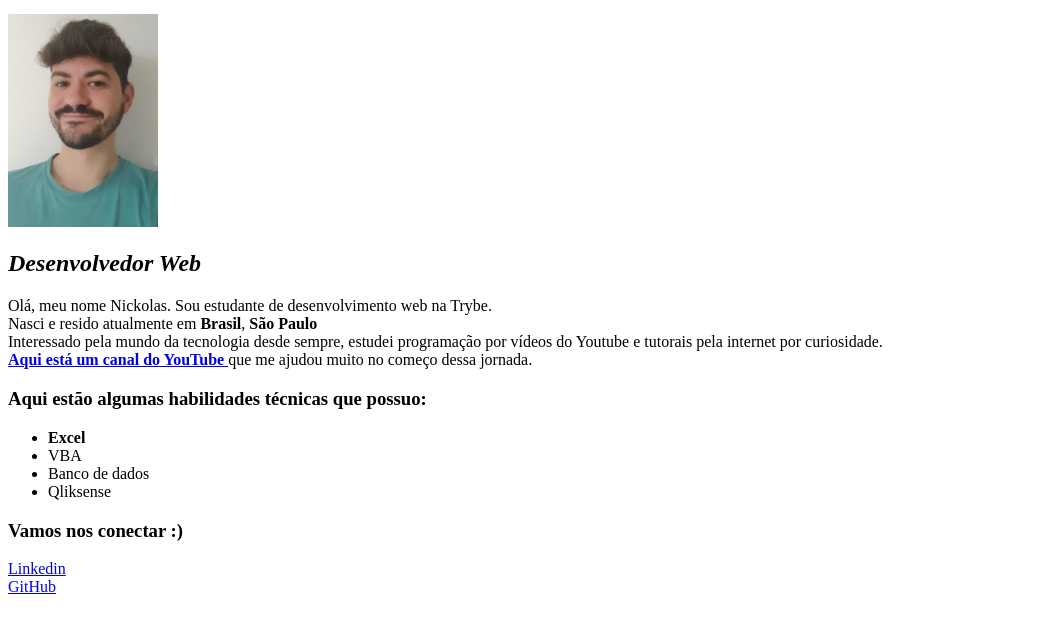
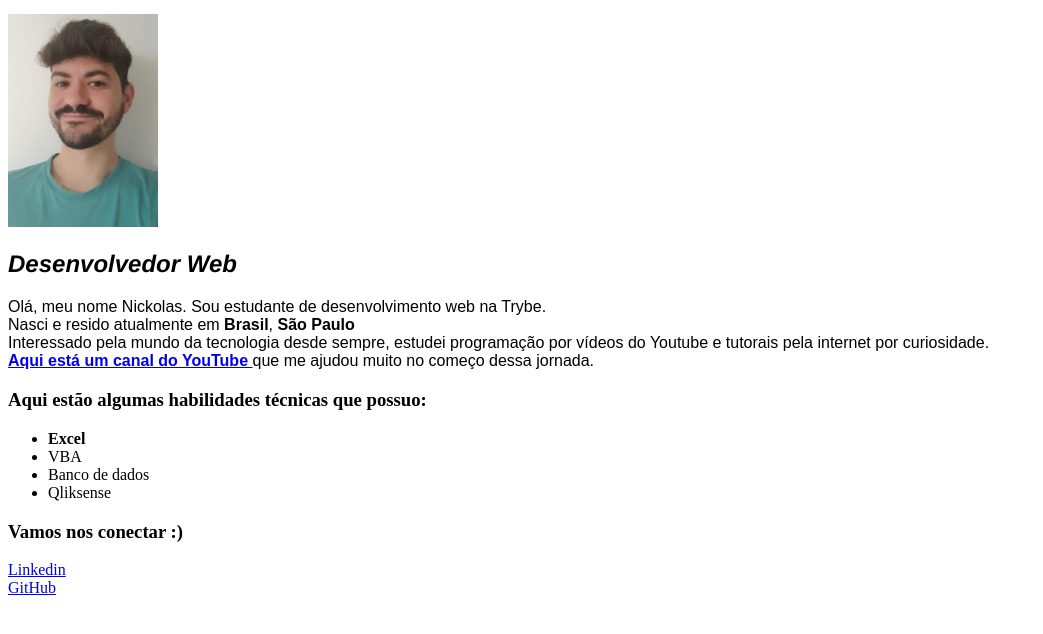
Before and after one commit to nickolasvm/nickolasvm.github.io, a plain HTML site: page index.html in a window 1280 px wide. Shown: the part 154-788 px from the top of the page, without its empty margins (0-1043 px from the left). Drawn offline with Linux system fonts and the light colour scheme.

Commit message:
fontes diferentes em nome e descrição

```diff
--- a/index.html
+++ b/index.html
@@ -4,13 +4,20 @@
 <head>
     <meta charset="UTF-8">
     <title>Nickolas Martinucci | Portfólio</title>
-    <style></style>
+    <style>
+        #about-me-title {
+            font-family: 'Franklin Gothic Medium', 'Arial Narrow', Arial, sans-serif;
+        }
+        #about-me-content {
+            font-family: Arial, Helvetica, sans-serif;
+        }
+    </style>
 </head>
 <body>
     <h1>Nickolas Viana Martinucci</h1>
     <ul>
         <li><a href="#profile-picture">Foto de perfil</a></li>
-        <li><a href="#about-me">Sobre mim</a></li>
+        <li><a href="#about-me-title">Sobre mim</a></li>
         <li><a href="#habilities">Habilidades</a></li>
         <li><a href="#contact">Contato</a></li>
     </ul>
@@ -20,8 +27,8 @@
         width="150px"
         alt="foto-de-perfil-nickolas"
     >
-    <h2 id="about-me"><em>Desenvolvedor Web</em></h2>
-    <p>
+    <h2 id="about-me-title"><em>Desenvolvedor Web</em></h2>
+    <p id="about-me-content">
         Olá, meu nome Nickolas. Sou estudante de desenvolvimento web na Trybe.
         <br>Nasci e resido atualmente em <strong>Brasil</strong>, <strong>São Paulo</strong>
         <br>Interessado pela mundo da tecnologia desde sempre, estudei programação por vídeos do Youtube e tutorais pela internet por curiosidade.
```
